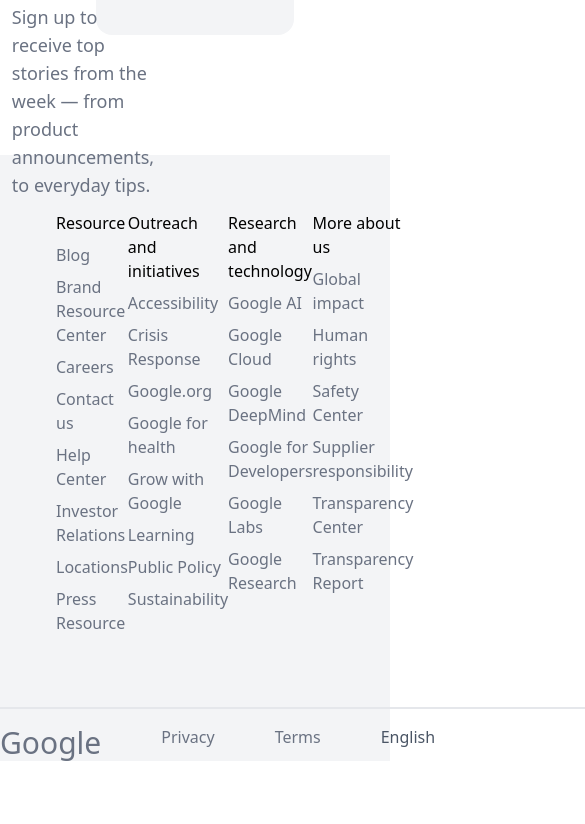
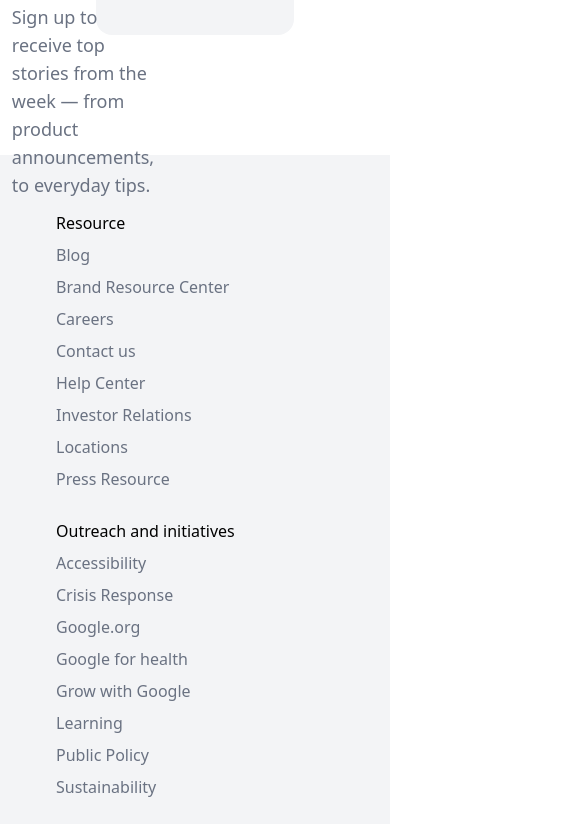
Before and after one commit to neducod/google-clone, a website: page src/index.html in a window 390 px wide. Shown: the part 2383-3207 px from the top of the page, 585 px wide, since content can reach past the window. Before the commit the page ends 3146 px from the top, so only its background shows below. Drawn offline with Linux system fonts and the light colour scheme.

Commit message:
building mobile first

```diff
--- a/src/index.html
+++ b/src/index.html
@@ -85,8 +85,8 @@
 
   <br>
 
-  <footer class="flex flex-col gap-4 bg-gray-100 justify-start">
-    <div class="flex flex-row justify-between p-14 sm:flex-col">
+  <footer class="flex flex-col gap-6 bg-gray-100 justify-start">
+    <div class="flex flex-col justify-between p-14 gap-7">
       <div class="flex flex-row gap-3">
         <ul class="flex gap-2 flex-col">
           <li>Resource</li>
@@ -136,8 +136,8 @@
         </ul>
       </div>
     </div>
-    <div class="w-7xl bg-gray-200 h-0.5"></div>
-    <div class="flex gap-15 flex-row">
+    <!-- <div class="w-7xl bg-gray-200 h-0.5"></div> -->
+    <div class="flex gap-15 flex-col">
       <ul class="flex gap-15">
         <li class="text-3xl text-gray-500">Google</li>
         <li><a href="#" class="text-gray-500">Privacy</a></li>
@@ -148,9 +148,5 @@
       </div>
     </div>
   </footer>
-  <source src="https://www.gstatic.com/marketing-cms/5d/f2/e661a9bd4a349f8bd5b0fbf51682/photos-promo-2.mp4" type="video/mp4">
 </body>
 </html>
-
-
-<source src="https://www.gstatic.com/marketing-cms/5d/f2/e661a9bd4a349f8bd5b0fbf51682/photos-promo-2.mp4" type="video/mp4">
```
Also changed, not shown: src/output.css.
